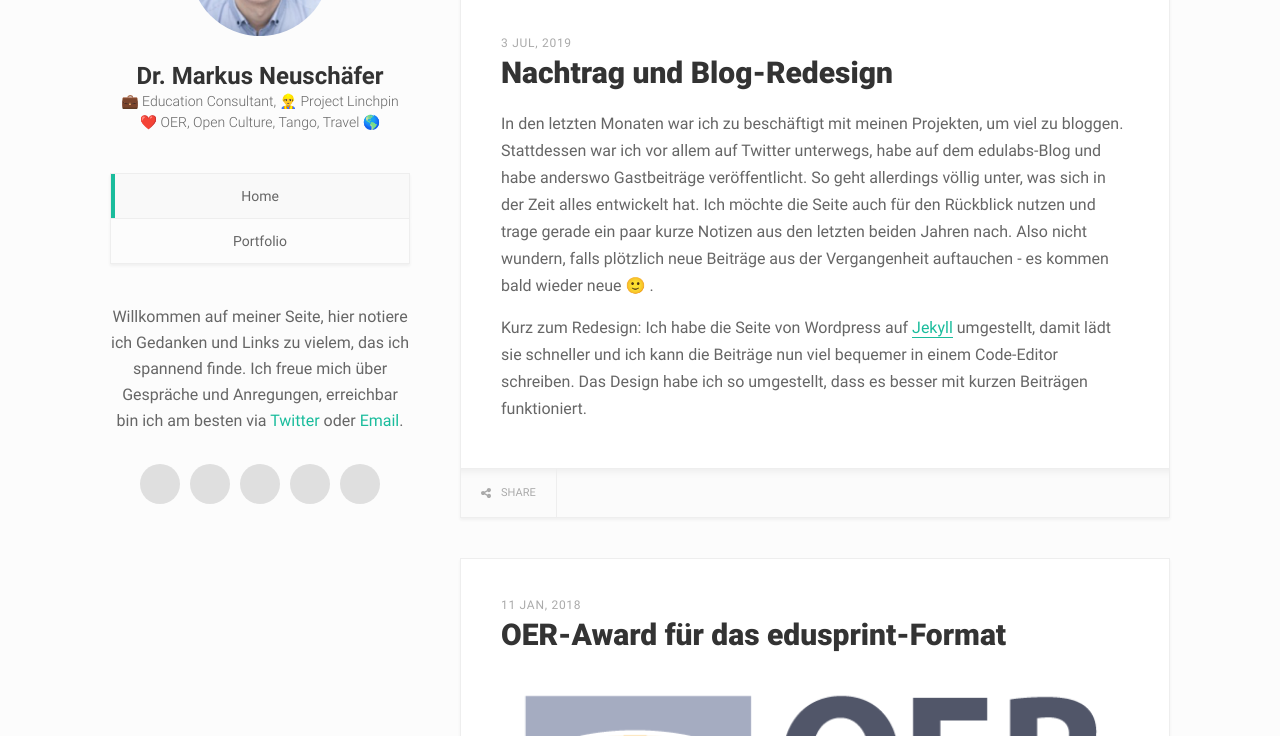
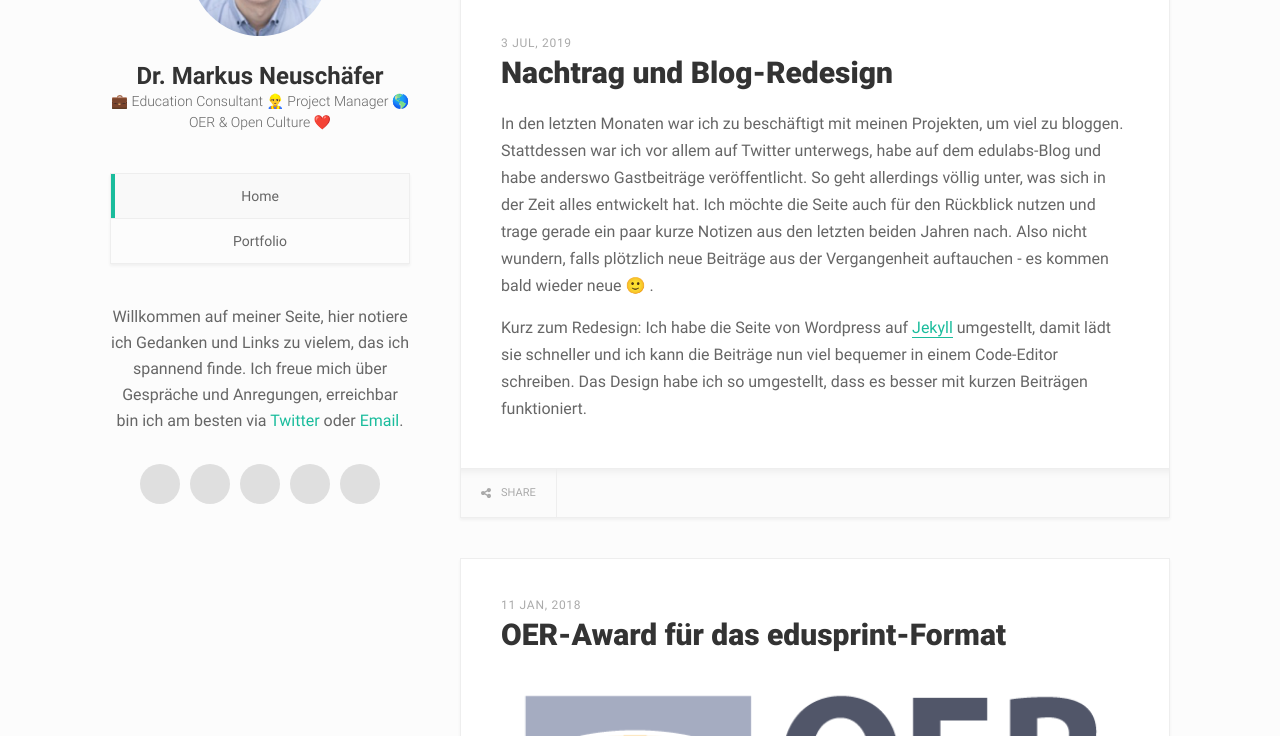
Before and after one commit to cloneforyou/markusneuschaefer.de, a Jekyll site: the page built from index.html, in a window 1280 px wide and 900 px high, cut to the strip 164-900 px from the top of the window. Built offline with Jekyll 4.4.1, drawn with Linux system fonts in a browser that asks for light colours; the list of posts is cut into pages by our own code.

```diff
--- a/_config.yml
+++ b/_config.yml
@@ -4,7 +4,7 @@
 # job_title: Digitale Innovation und offenes Lernen<br>Konzept / Strategie / Projektmanagement
 # job_title: Education Consultant, OER Activist,<br>Project-Linchpin <a class="title-link" href="https://www.linkedin.com/in/markus-neusch%C3%A4fer-5b02076b/">for hire</a>
 # job_title: Project Linchpin, Education Consultant,<br>Activist for OER & Open Culture
-job_title: 💼 Education Consultant, 👷‍♂️ Project Linchpin<br>❤️ OER, Open Culture, Tango, Travel 🌎
+job_title: 💼 Education Consultant 👷‍♂️ Project Manager 🌎 OER & Open Culture ❤️
 email: m.neuschaefer@gmail.com
 description: Willkommen auf meiner Seite, hier notiere ich Gedanken und Links zu vielem, das ich spannend finde. Ich freue mich über Gespräche und Anregungen, erreichbar bin ich am besten via <a href='http://twitter.com/mneuschaefer'>Twitter</a> oder <a href='mailto:m.neuschaefer@posteo.de'>Email</a>.
 avatar: /assets/img/mn.jpg
```
